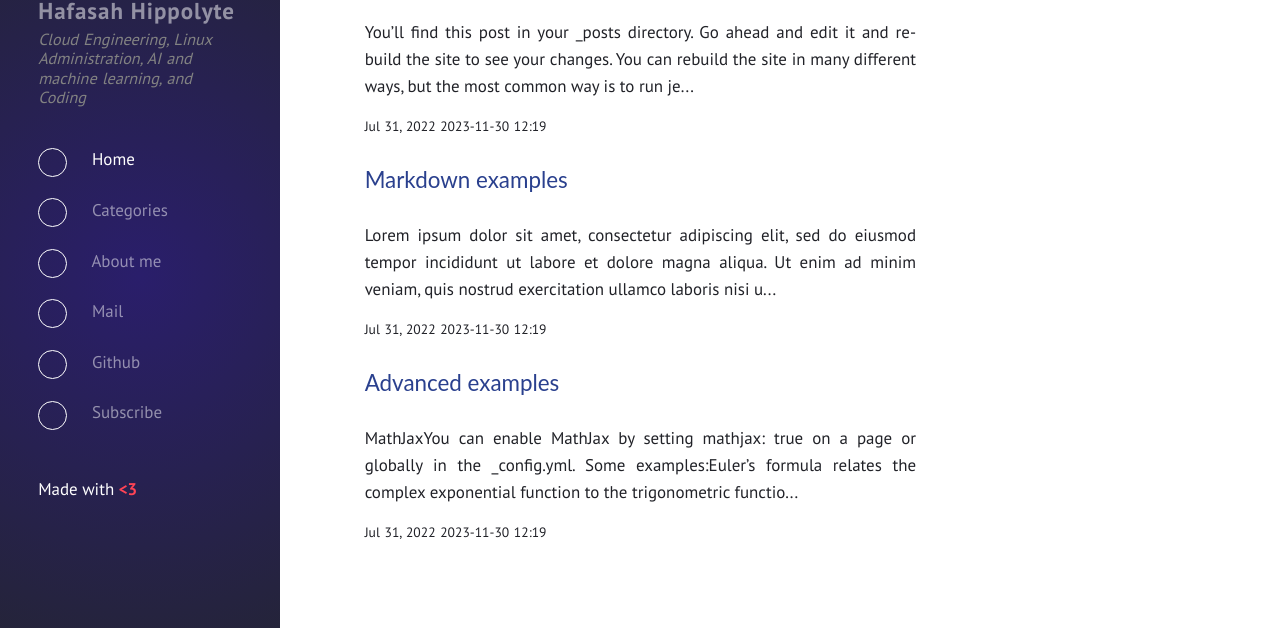
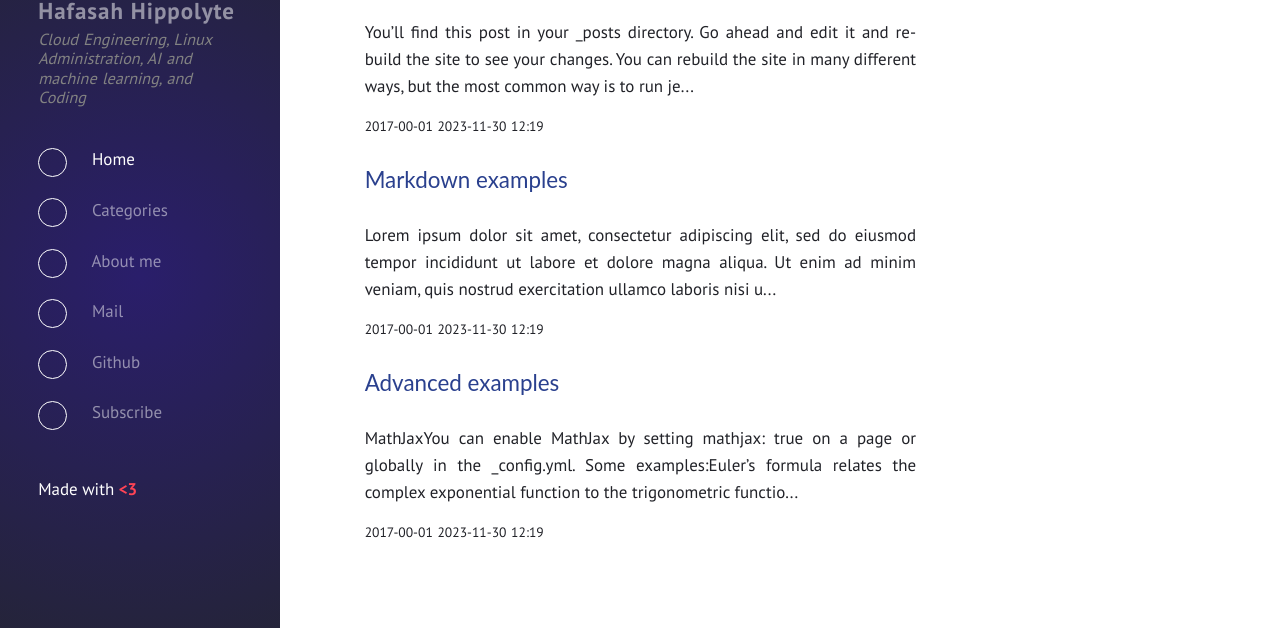
Before and after one commit to hfasah/hfasah.github.io, a Jekyll site: the page built from index.html, in a window 1280 px wide. Shown: the part 174-802 px from the top of the page. Built offline with Jekyll 4.4.1, drawn with Linux system fonts in a browser that asks for light colours.

Commit message:
Update home.html

```diff
--- a/_includes/home.html
+++ b/_includes/home.html
@@ -10,7 +10,7 @@
           </div>
           <div class="post-meta text-muted d-flex justify-content-between">
               <div> <i class="far fa-calendar fa-fw"></i>
-                  <span class="timeago " data-toggle="tooltip" data-placement="bottom" title="">Jul 31, 2022<i class="unloaded">{{ post.date | date: "%Y-%m-%d" }}</i>
+                  <span class="timeago " data-toggle="tooltip" data-placement="bottom" title="">{{ post.date | date: "%Y-%M-%d" }}<i class="unloaded">{{ post.date | date: "%Y-%m-%d" }}</i>
                   </span> <i class="far fa-clock fa-fw"></i>
                   <span class="readtime" data-toggle="tooltip" data-placement="bottom" title="" data-original-title="542 words">{{ "now" | date: "%Y-%m-%d %H:%M" }}</span>
               </div>
```
